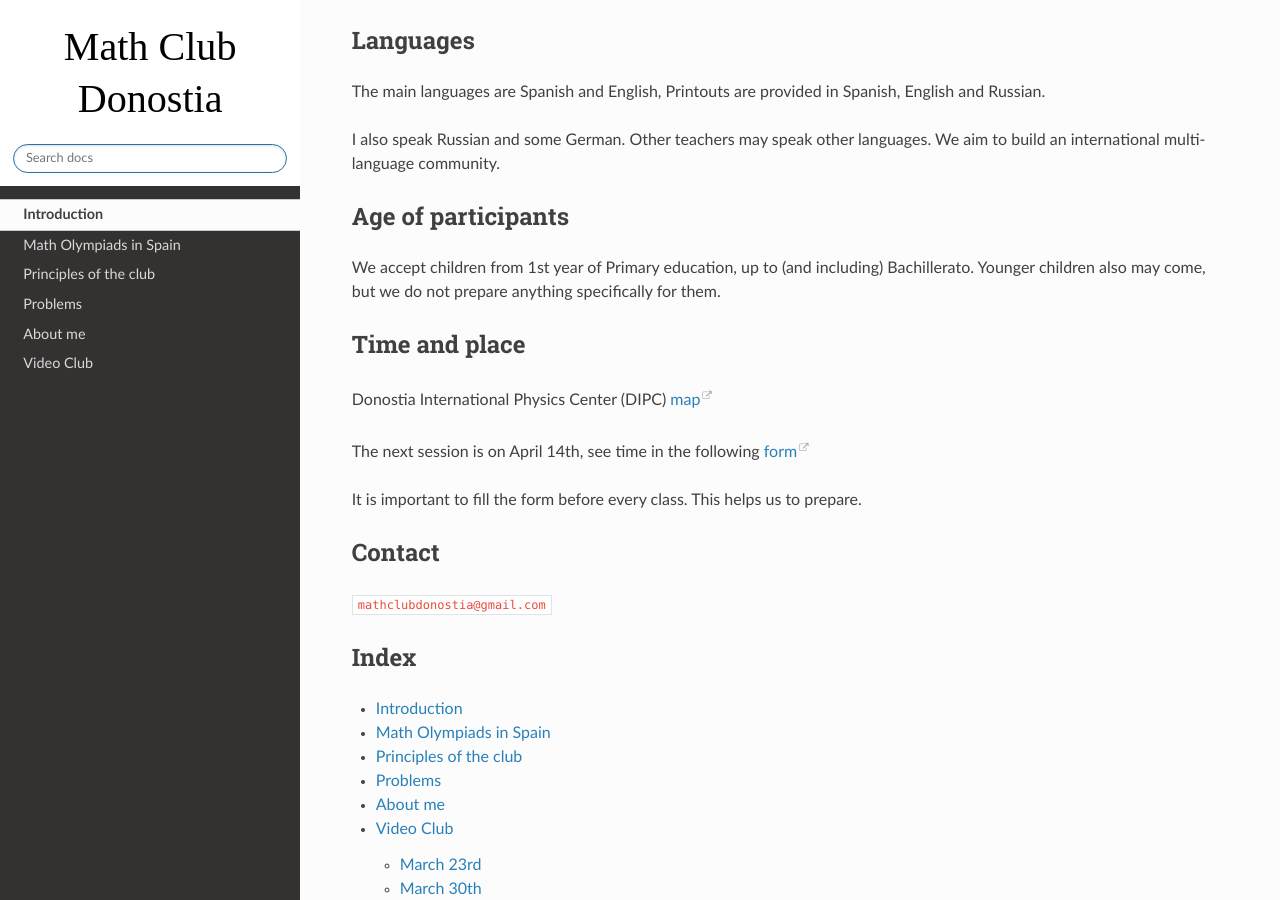
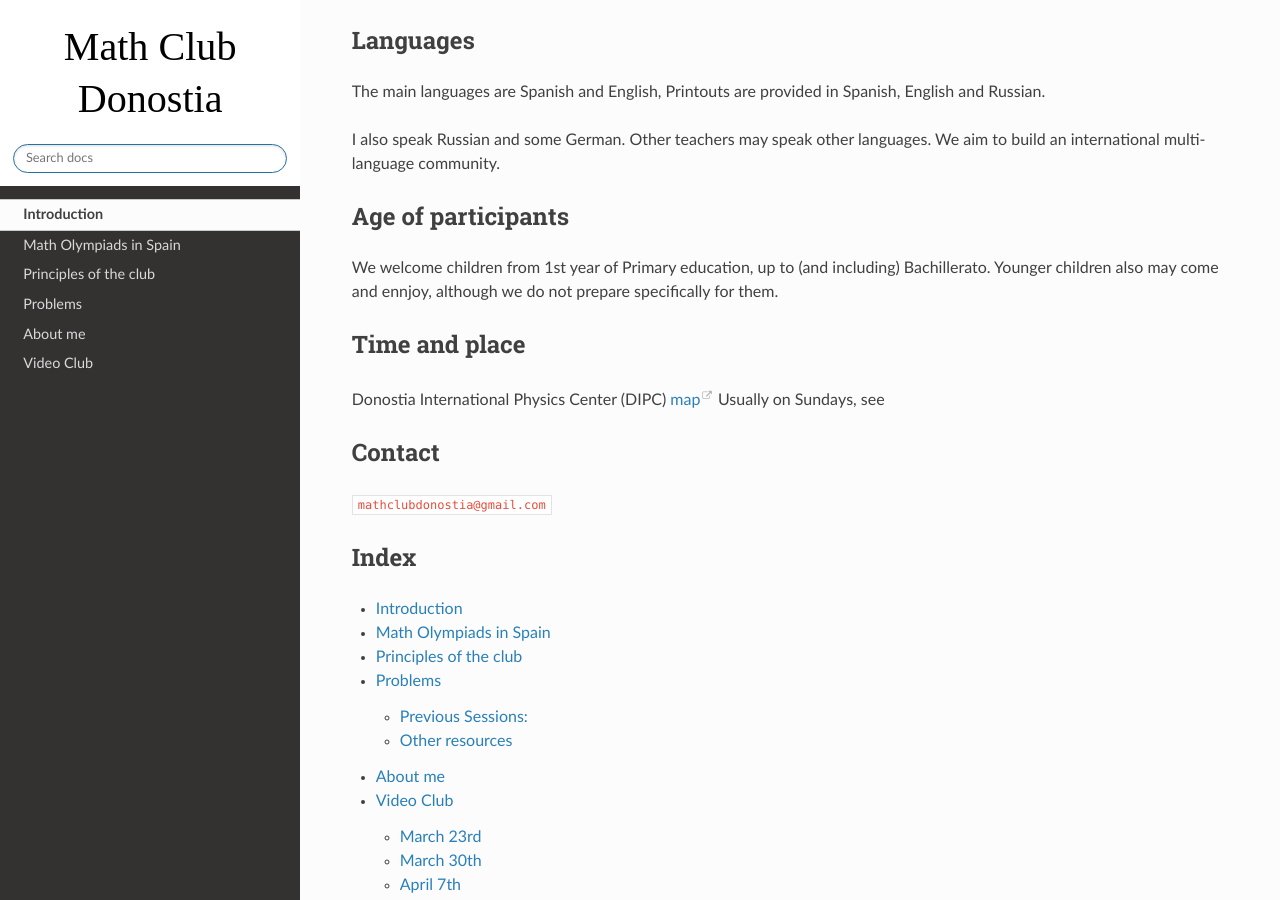
Before and after one commit to math-club-donostia/math-club-donostia.github.io, a Sphinx documentation site: the page built from source/index.rst, in a window 1280 px wide and 900 px high, scrolled down 925 px. Built offline with Sphinx 7.4.7 and the Read the Docs theme 2.0.0, drawn with Linux system fonts in a browser that asks for light colours; cross-references to code outside the pages are shown as plain code.

Commit message:
6th session

```diff
--- a/source/index.rst
+++ b/source/index.rst
@@ -58,17 +58,14 @@
 Age of participants
 +++++++++++++++++++++
 
-We accept children from 1st year of Primary education, up to (and including) Bachillerato. Younger children
-also may come, but we do not prepare anything specifically for them.
+We welcome children from 1st year of Primary education, up to (and including) Bachillerato. Younger children
+also may come and ennjoy, although we do not prepare specifically for them.
 
 Time and place
 +++++++++++++++
 
 Donostia International Physics Center (DIPC)  `map <https://maps.app.goo.gl/gQCwwBtMxdog811S8>`__
-
-The next session is on April 14th, see time in the following `form <https://forms.gle/4PaWXph4CjMcHcbk6>`__
-
-It is important to fill the form before every class. This helps us to prepare.
+Usually on Sundays, see
 
 Contact
 +++++++++
--- a/source/videos.rst
+++ b/source/videos.rst
@@ -22,6 +22,7 @@
 * `Perfect Numbers <https://www.youtube.com/watch?v=Zrv1EDIqHkY>`__
 
 
+
 Other suggestions to watch
 ---------------------------
 Here are some other nice channels suggested by Roman,
```
Also changed, not shown: source/nextclass.rst (added, +8 -0 lines), source/problems.rst (+11 -1 lines).
